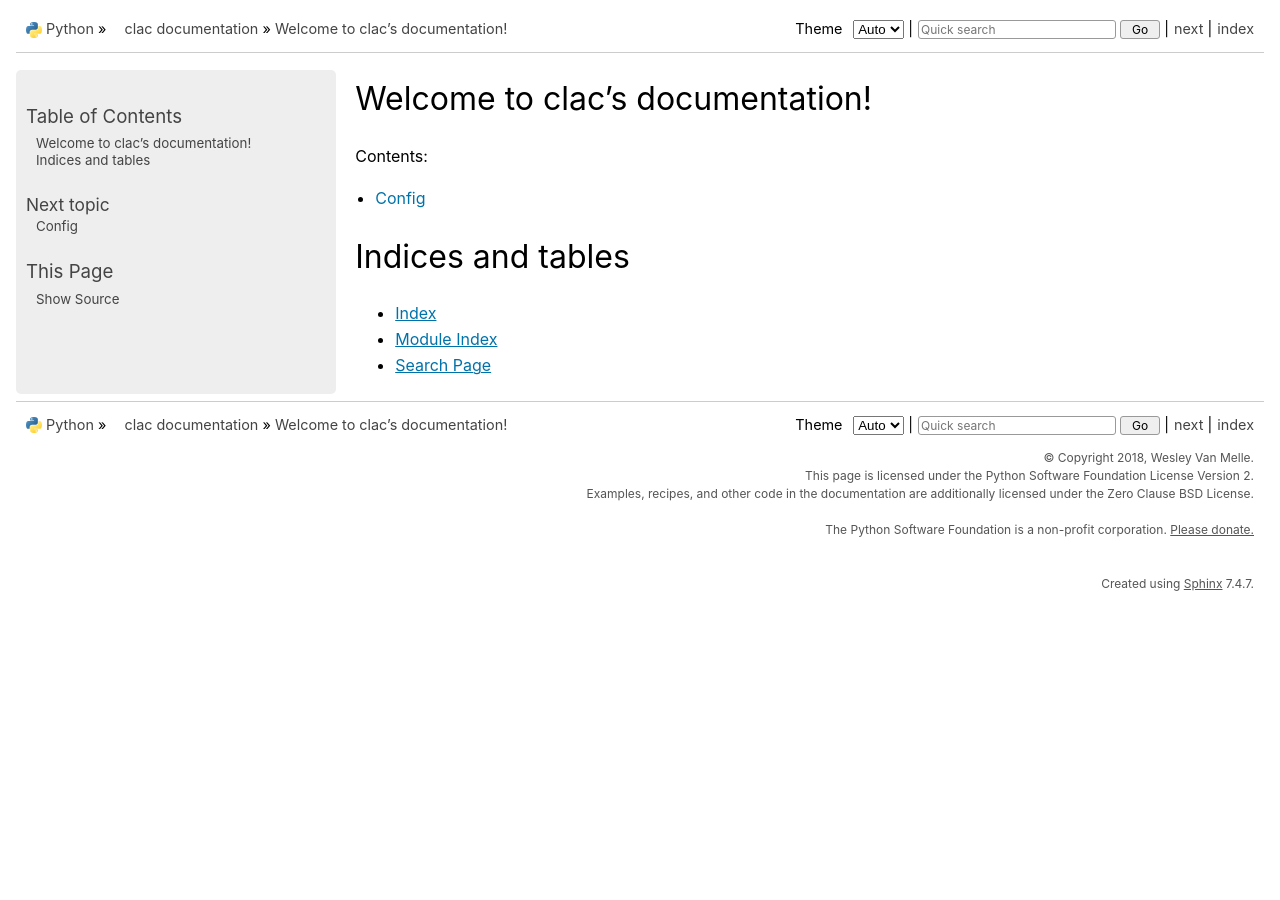
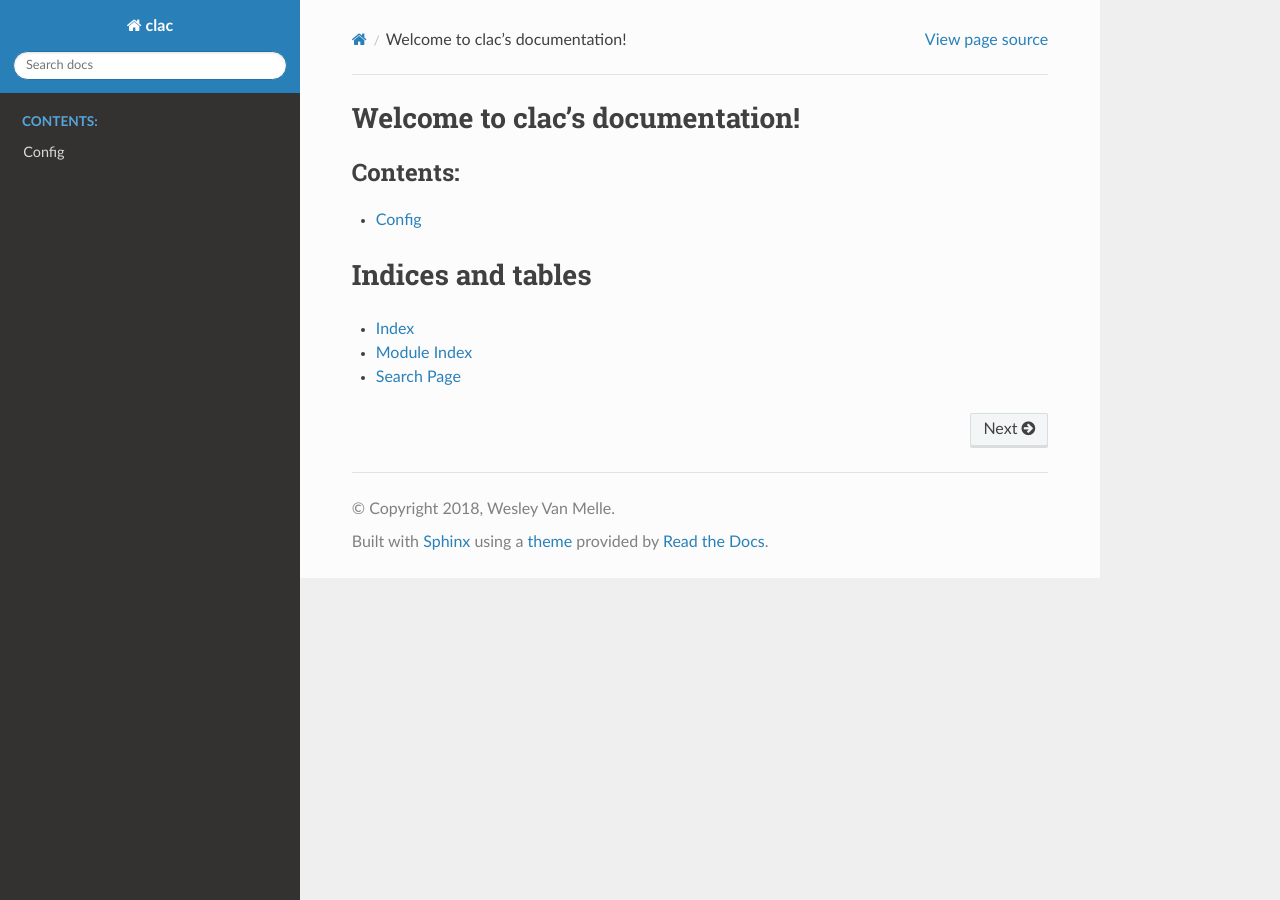
Before and after one commit to iamtheauthor/clac, a Sphinx documentation site: the page built from docs/source/index.rst, in a window 1280 px wide. Built offline with Sphinx 7.4.7 and the Read the Docs theme 2.0.0, drawn with Linux system fonts in a browser that asks for light colours.

Commit message:
update doc setup

```diff
--- a/docs/source/conf.py
+++ b/docs/source/conf.py
@@ -42,6 +42,7 @@ extensions = [
     'sphinx.ext.autodoc',
     'sphinx.ext.doctest',
     'sphinx.ext.coverage',
+    'sphinx.ext.viewcode',
     'sphinx.ext.githubpages',
 ]
 
@@ -78,8 +79,7 @@ pygments_style = 'sphinx'
 # The theme to use for HTML and HTML Help pages.  See the documentation for
 # a list of builtin themes.
 #
-html_theme = 'python_docs_theme'
-# html_theme = 'alabaster'
+html_theme = 'sphinx_rtd_theme'
 
 # Theme options are theme-specific and customize the look and feel of a theme
 # further.  For a list of options available for each theme, see the
```
Also changed, not shown: README.md (+7 -1 lines), real-readme.md (deleted, +0 -7 lines).
